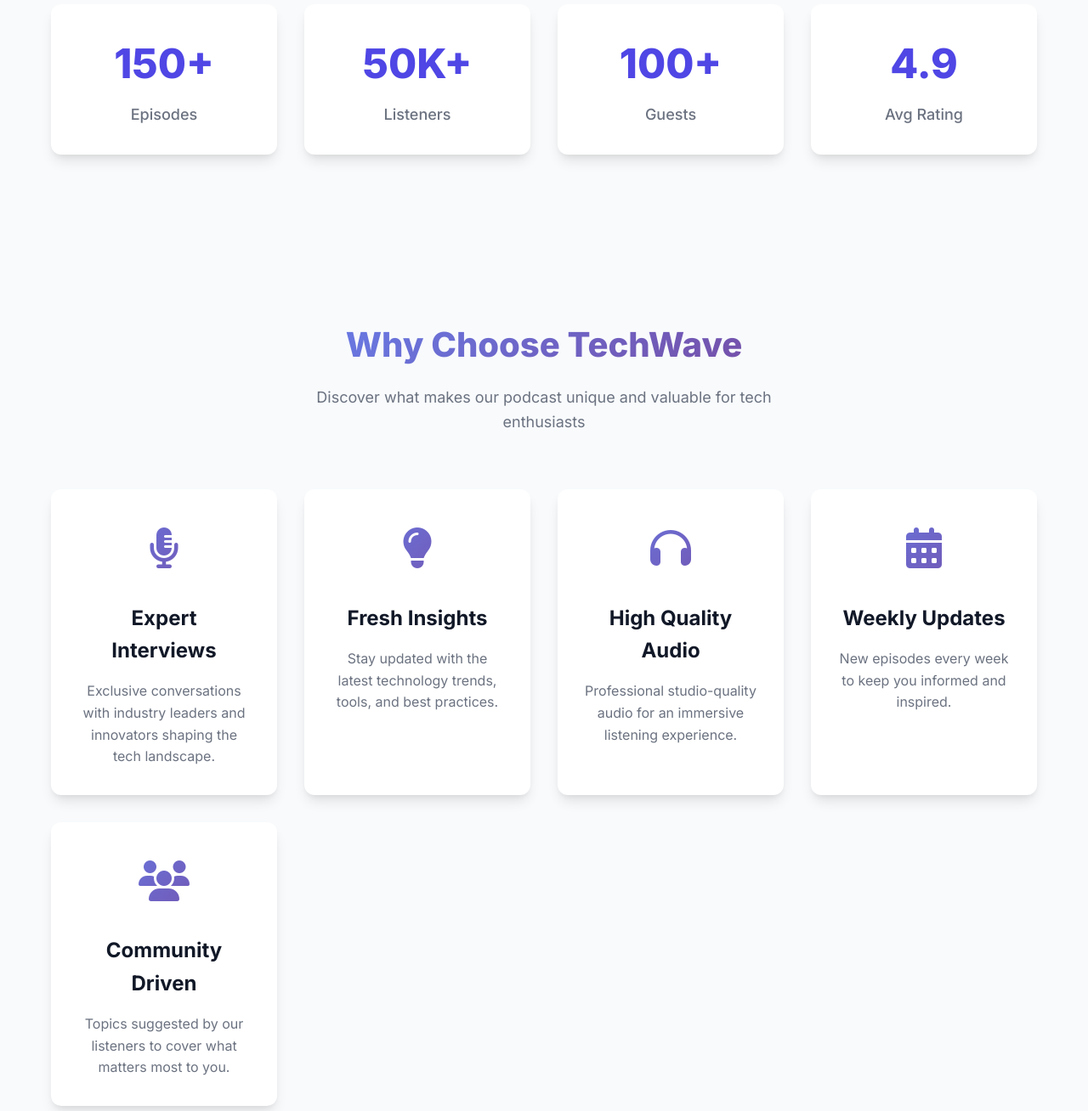
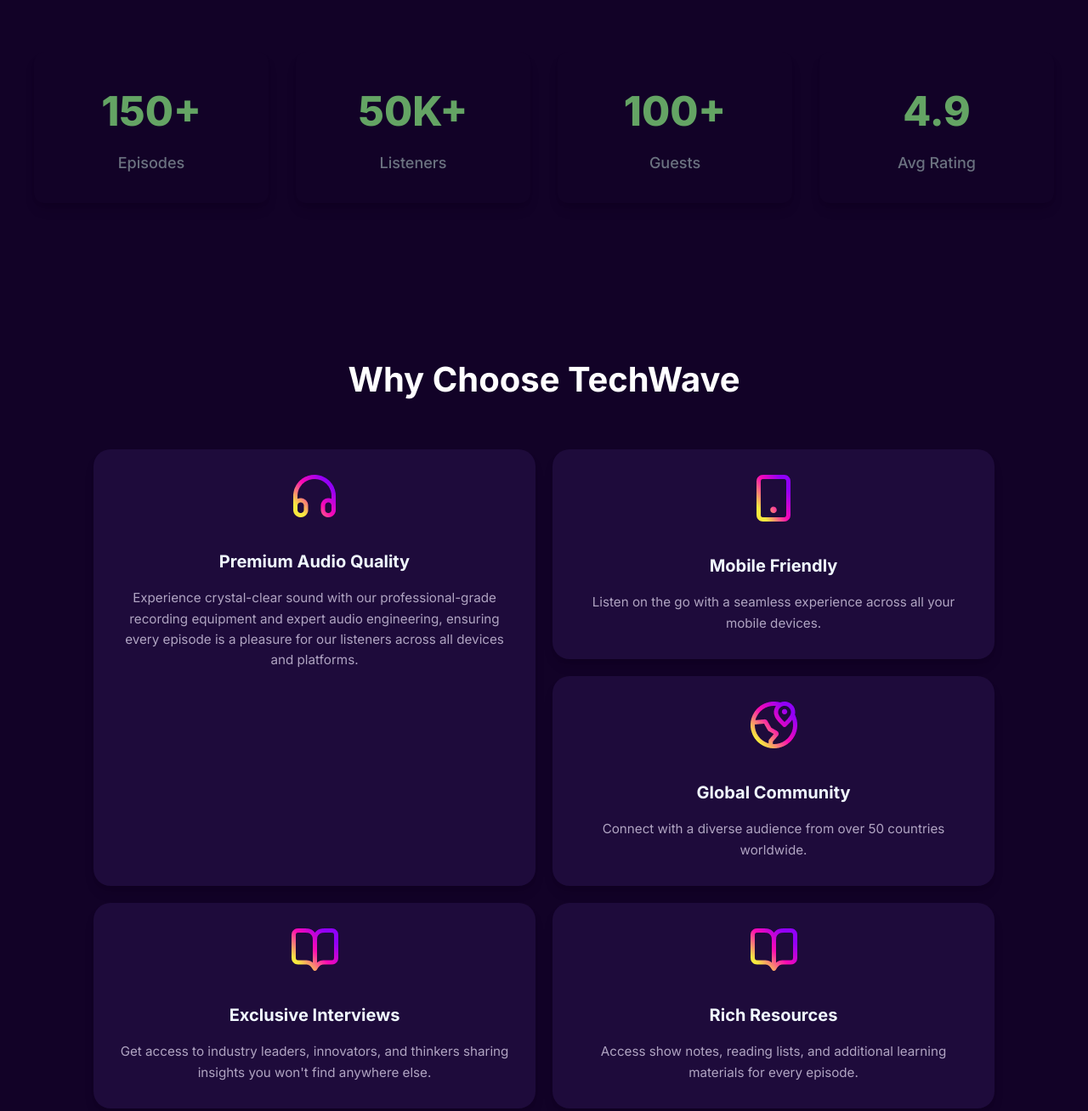
Before and after one commit to Farhad0555/B13-A02-TechWave-main, a plain HTML site: page index.html in a window 1280 px wide. Shown: the part 1241-2549 px from the top of the page at 85% size. Drawn offline with Linux system fonts and the light colour scheme.

Commit message:
first commit

```diff
--- a/index.html
+++ b/index.html
@@ -10,7 +10,7 @@
 </head>
 <body>
     <!-- Navigation -->
-    <nav class="navbar">
+    <nav class="navbar" style="background-color:#120227;">
         <div class="container nav-container">
             <!-- Logo -->
             <div class="logo">
@@ -54,7 +54,7 @@
     </nav>
 
     <!-- Banner Section -->
-    <section id="home" class="banner">
+    <section id="home" class="banner" style="background-color:#120227;">
         <div class="container">
             <div class="banner-content">
                 <!-- Podcast Circle with "New" Badge -->
@@ -88,7 +88,7 @@
     </section>
 
     <!-- About Section -->
-    <section id="about" class="about">
+    <section id="about" class="about" style="background-color:#120227;">
         <div class="container">
             <div class="section-header">
                 <h2>About TechWave Podcast</h2>
@@ -97,20 +97,20 @@
 
             <!-- Statistics -->
             <div class="stats-grid">
-                <div class="stat-item">
-                    <div class="stat-number">150+</div>
+                <div class="stat-item" style="background-color:#120227;">
+                    <div class="stat-number" style="color:rgb(100, 164, 100)">150+</div>
                     <div class="stat-label">Episodes</div>
                 </div>
-                <div class="stat-item">
-                    <div class="stat-number">50K+</div>
+                <div class="stat-item" style="background-color:#120227;">
+                    <div class="stat-number" style="color:rgb(100, 164, 100)">50K+</div>
                     <div class="stat-label">Listeners</div>
                 </div>
-                <div class="stat-item">
-                    <div class="stat-number">100+</div>
+                <div class="stat-item" style="background-color:#120227;">
+                    <div class="stat-number" style="color:rgb(100, 164, 100)">100+</div>
                     <div class="stat-label">Guests</div>
                 </div>
-                <div class="stat-item">
-                    <div class="stat-number">4.9</div>
+                <div class="stat-item" style="background-color:#120227;">
+                    <div class="stat-number" style="color:rgb(100, 164, 100)">4.9</div>
                     <div class="stat-label">Avg Rating</div>
                 </div>
             </div>
@@ -118,55 +118,45 @@
     </section>
 
     <!-- Why Choose Section -->
-    <section class="features">
+    <section class="why-choose">
     <div class="container">
-            <div class="section-header">
-                <h2>Why Choose TechWave</h2>
-                <p>Discover what makes our podcast unique and valuable for tech enthusiasts</p>
+        <h2 class="section-title">Why Choose TechWave</h2>
+
+        <div class="features-grid">
+            <div class="feature-card large-card">
+                <div class="icon pink-gradient"><span><img src="images/headphone.png" alt=""></span></div>
+                <h3 style="color: aliceblue;">Premium Audio Quality</h3>
+                <p>Experience crystal-clear sound with our professional-grade recording equipment and expert audio engineering, ensuring every episode is a pleasure for our listeners across all devices and platforms.</p>
             </div>
 
-            <div class="features-grid">
-                <div class="feature-card">
-                    <div class="feature-icon">
-                        <i class="fas fa-microphone-alt"></i>
+            <div class="feature-card small-card">
+                <div class="icon blue-gradient"><span><img src="images/device.png" alt=""></span></div>
+                <h3 style="color: aliceblue;">Mobile Friendly</h3>
+                <p>Listen on the go with a seamless experience across all your mobile devices.</p>
             </div>
-                    <h3>Expert Interviews</h3>
-                    <p>Exclusive conversations with industry leaders and innovators shaping the tech landscape.</p>
+
+            <div class="feature-card small-card">
+                <div class="icon purple-gradient"><span><img src="images/location.png" alt=""></span></div>
+                <h3 style="color: aliceblue;">Global Community</h3>
+                <p>Connect with a diverse audience from over 50 countries worldwide.</p>
             </div>
-                <div class="feature-card">
-                    <div class="feature-icon">
-                        <i class="fas fa-lightbulb"></i>
+
+            <div class="feature-card medium-card">
+                <div class="icon pink-gradient"><span><img src="images/resource.png" alt=""></span></div>
+                <h3 style="color: aliceblue;">Exclusive Interviews</h3>
+                <p>Get access to industry leaders, innovators, and thinkers sharing insights you won't find anywhere else.</p>
             </div>
-                    <h3>Fresh Insights</h3>
-                    <p>Stay updated with the latest technology trends, tools, and best practices.</p>
-                </div>
-                <div class="feature-card">
-                    <div class="feature-icon">
-                        <i class="fas fa-headphones"></i>
-                    </div>
-                    <h3>High Quality Audio</h3>
-                    <p>Professional studio-quality audio for an immersive listening experience.</p>
-                </div>
-                <div class="feature-card">
-                    <div class="feature-icon">
-                        <i class="fas fa-calendar-alt"></i>
-                    </div>
-                    <h3>Weekly Updates</h3>
-                    <p>New episodes every week to keep you informed and inspired.</p>
-                </div>
-                <div class="feature-card">
-                    <div class="feature-icon">
-                        <i class="fas fa-users"></i>
-                    </div>
-                    <h3>Community Driven</h3>
-                    <p>Topics suggested by our listeners to cover what matters most to you.</p>
+
+            <div class="feature-card medium-card">
+                <div class="icon blue-gradient"><span><img src="images/resource.png" alt=""></span></div>
+                <h3 style="color: aliceblue;">Rich Resources</h3>
+                <p>Access show notes, reading lists, and additional learning materials for every episode.</p>
             </div>
         </div>
     </div>
 </section>
-
     <!-- Featured Episodes -->
-    <section id="episodes" class="episodes">
+    <section id="episodes" class="episodes" style="background-color:#120227;">
         <div class="container">
             <div class="section-header">
                 <h2>Featured Episodes</h2>
@@ -232,7 +222,7 @@
     </section>
 
     <!-- Host Section (Challenge) -->
-    <section id="host" class="host">
+    <section id="host" class="host" style="background-color:#120227;">
         <div class="container">
             <div class="host-grid">
                 <div class="host-image">
@@ -240,7 +230,7 @@
                 </div>
                 <div class="host-content">
                     <h2>Meet Your Host</h2>
-                    <h3>Alex Morgan</h3>
+                    <h3 style="color: aliceblue;">Alex Morgan</h3>
                     <p class="host-bio">With over 10 years of experience in the tech industry, Alex brings a wealth of knowledge and passion for technology. Formerly a lead developer at multiple Silicon Valley startups, Alex now dedicates time to sharing insights and connecting the tech community through TechWave podcast.</p>
                     <div class="social-links">
                         <a href="#" class="social-link"><i class="fab fa-twitter"></i></a>
--- a/styles.css
+++ b/styles.css
@@ -14,7 +14,9 @@
 * {
     margin: 0;
     padding: 0;
-    box-sizing: border-box;
+
+    /* background-color:#120227; */
+    /* color: #f9fafb; */
 }
 
 html {
@@ -826,3 +828,88 @@
         font-size: 2rem;
     }
 }
+
+
+
+/* -------------extra css----------- */
+
+:root {
+    --bg-dark: #120227;
+    --card-bg: #1e0b3b;
+    --text-main: #ffffff;
+    --text-muted: #b0a4c2;
+    --accent-gradient: linear-gradient(90deg, #ff00cc, #33ccff);
+}
+
+body {
+    background-color: var(--bg-dark);
+    font-family: 'Inter', sans-serif;
+    color: var(--text-main);
+    margin: 0;
+}
+
+.why-choose {
+    padding: 80px 20px;
+    max-width: 1100px;
+    margin: 0 auto;
+}
+
+.section-title {
+    text-align: center;
+    font-size: 2.5rem;
+    margin-bottom: 50px;
+}
+
+/* Grid Layout */
+.features-grid {
+    display: grid;
+    grid-template-columns: 1fr 1fr;
+    grid-template-rows: auto auto;
+    gap: 20px;
+}
+
+/* Card Styling */
+.feature-card {
+    background-color: var(--card-bg);
+    padding: 30px;
+    border-radius: 20px;
+    transition: transform 0.3s ease;
+}
+
+.feature-card:hover {
+    transform: translateY(-5px);
+}
+
+/* Sizing Logic */
+.large-card {
+    grid-row: span 2;
+}
+
+.feature-card h3 {
+    font-size: 1.25rem;
+    margin: 15px 0;
+}
+
+.feature-card p {
+    color: var(--text-muted);
+    font-size: 0.95rem;
+    line-height: 1.6;
+}
+
+/* Icon Styles */
+.icon {
+    font-size: 24px;
+    display: inline-block;
+    margin-bottom: 10px;
+    /* In a real scenario, use SVG with linear-gradient stroke */
+}
+
+/* Responsive */
+@media (max-width: 768px) {
+    .features-grid {
+        grid-template-columns: 1fr;
+    }
+    .large-card {
+        grid-row: auto;
+    }
+}
```
Lines whose indentation alone changed are shown as unchanged.
